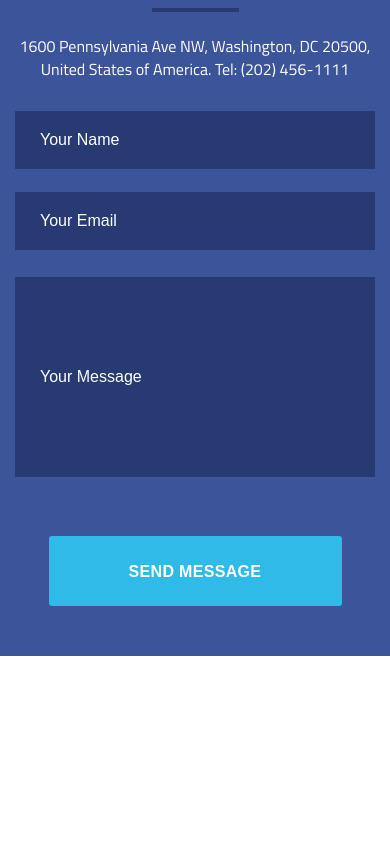
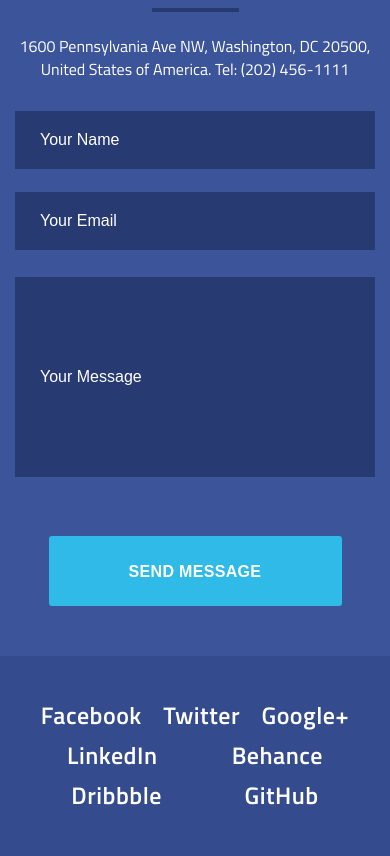
Before and after one commit to Rostyslav-R/Cuda_Training, a plain HTML site: page index.html in a window 390 px wide. Shown: the part 8142-8998 px from the top of the page. Before the commit the page ends 8798 px from the top, so only its background shows below. Drawn offline with Linux system fonts and the light colour scheme; files whose address does not match are found by name.

Commit message:
Step 9: Final markup and media queries

```diff
--- a/css/style.css
+++ b/css/style.css
@@ -901,3 +901,41 @@ form {
         font-size: 16px;
     }
 }
+/* ------------ Футер ------------ */
+.footer {
+    padding: 48px 15px;
+    min-height: 112px;
+    background-color: #344b8e;
+}
+.footer_wrap {
+    padding: 15px;
+}
+.footer_menu {
+    display: flex;
+    justify-content: space-around;
+    align-items: center;
+    flex-wrap: wrap;
+}
+.footer_link {
+    font-size: 24px;
+    line-height: calc(40 / 24 * 100%);
+    font-weight: 600;
+    letter-spacing: 0.02em;
+    color: #ffffff;
+}
+.footer_link:hover {
+    color: #30bae7;
+}
+@media (max-width:991px) {
+    .footer_link {
+        font-size: 24px;
+    }
+}
+@media (max-width:767px) {
+    .footer {
+        padding: 25px 15px;
+    }
+    .footer_link {
+        margin: 0 10px;
+    }
+}
--- a/index.html
+++ b/index.html
@@ -260,5 +260,21 @@
             </div>
         </div>
     </section>
+    <!-- ------------ Футер ------------ -->
+    <footer class="footer">
+        <div class="container">
+            <div class="footer_wrap">
+                <ul class="footer_menu">
+                    <li class="footer_list"><a href="" class="footer_link">Facebook</a></li>
+                    <li class="footer_list"><a href="" class="footer_link">Twitter</a></li>
+                    <li class="footer_list"><a href="" class="footer_link">Google+</a></li>
+                    <li class="footer_list"><a href="" class="footer_link">LinkedIn</a></li>
+                    <li class="footer_list"><a href="" class="footer_link">Behance</a></li>
+                    <li class="footer_list"><a href="" class="footer_link">Dribbble</a></li>
+                    <li class="footer_list"><a href="" class="footer_link">GitHub</a></li>
+                </ul>
+            </div>
+        </div>
+    </footer>
 </body>
 </html>
```
